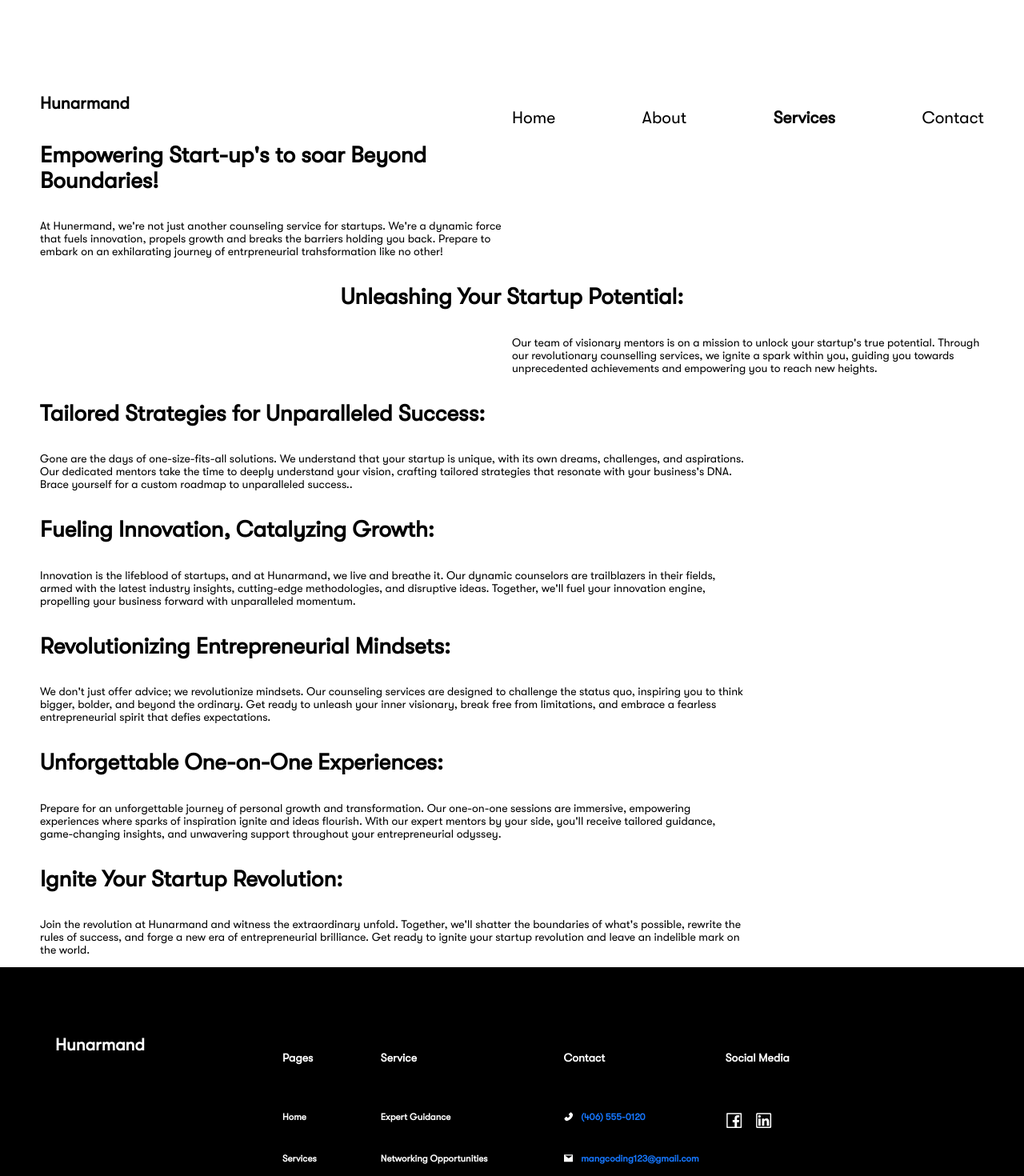
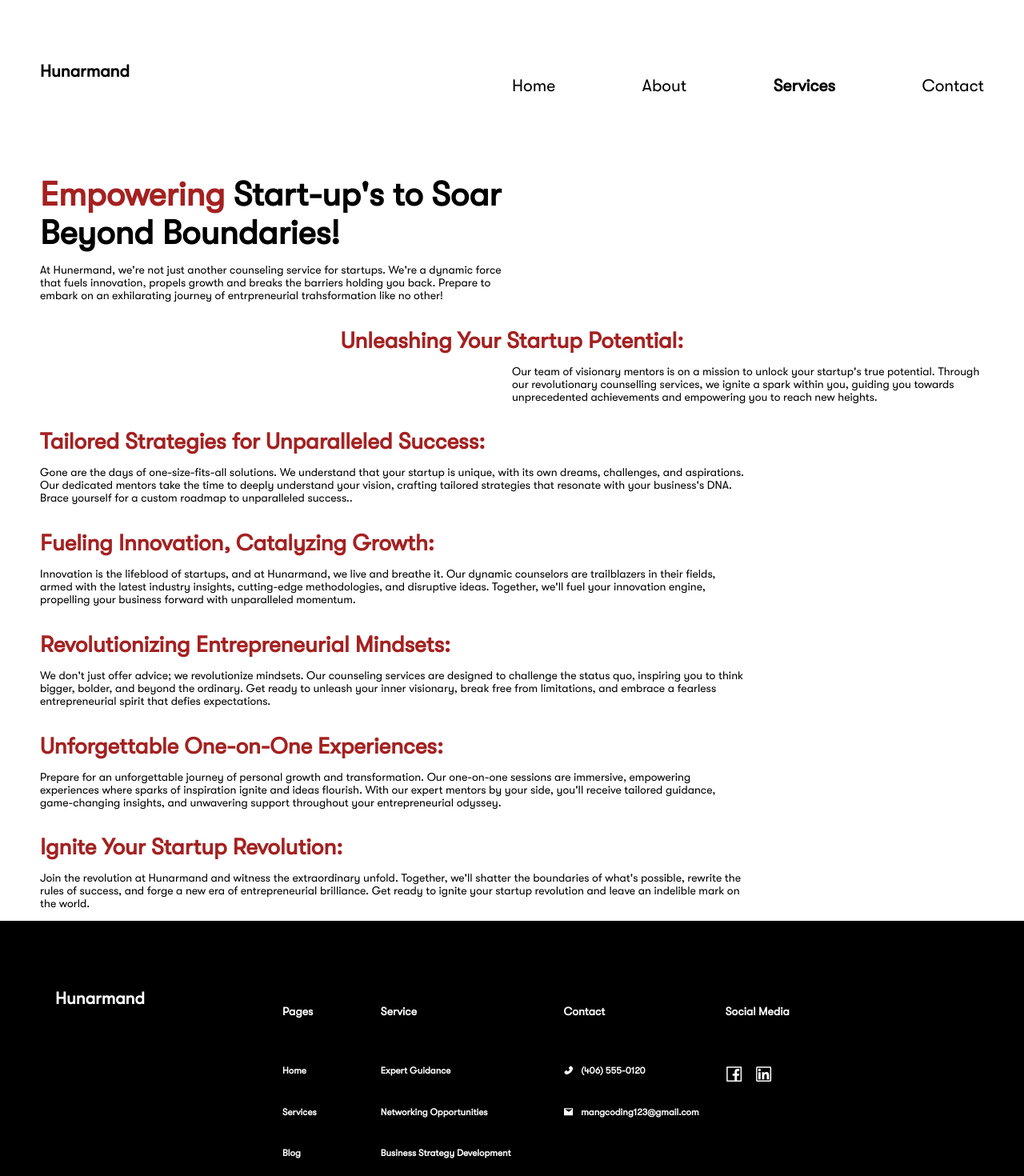
Before and after one commit to habiburehman/hunermand, a React (Create React App) app: page /services in a window 1280 px wide. Shown: the top 1470 px of the page at 80% size. Built offline with nearby package versions, Linux system fonts and the light colour scheme.

Commit message:
Removed styling from links in footer

```diff
--- a/src/components/Services.jsx
+++ b/src/components/Services.jsx
@@ -5,17 +5,22 @@ import styled from "styled-components";
 
 const Heading = styled.h1`
   text-align: ${({ align }) => align};
+  color: #a42121;
+  margin-bottom: 0px;
 `;
 
 export default function Services() {
   return (
-    <Row>
+    <Row style={{ marginTop: "100px" }}>
       <Col span={24}>
         <Section
           leftContent={
             <Row>
               <Col span={24}>
-                <h1>Empowering Start-up&apos;s to soar Beyond Boundaries!</h1>
+                <div style={{ fontSize: "42px", fontWeight: "bold" }}>
+                  <span style={{ color: "#A42121" }}>Empowering</span>{" "}
+                  Start-up&apos;s to Soar Beyond Boundaries!
+                </div>
               </Col>
               <Col span={24}>
                 <p>
--- a/src/components/common/Footer.jsx
+++ b/src/components/common/Footer.jsx
@@ -26,6 +26,11 @@ const MidsectionHeadings = styled.h4`
 
 const VerticalContainer = styled(Row)`
   flex-direction: column;
+`;
+
+const FooterLink = styled.a`
+  text-decoration: none;
+  color: #ffffff;
 `;
 
 export default function Footer() {
@@ -80,15 +85,17 @@ export default function Footer() {
               <Col>
                 <h5>
                   <PhoneFilled style={{ marginRight: "10px" }} />
-                  <a href="tel:406-555-0120">(406) 555-0120 </a>
+                  <FooterLink href="tel:406-555-0120">
+                    (406) 555-0120{" "}
+                  </FooterLink>
                 </h5>
               </Col>
               <Col>
                 <h5>
                   <MailFilled style={{ marginRight: "10px" }} />
-                  <a href="mailto:mangcoding123@gmail.com">
+                  <FooterLink href="mailto:mangcoding123@gmail.com">
                     mangcoding123@gmail.com
-                  </a>
+                  </FooterLink>
                 </h5>
               </Col>
             </VerticalContainer>
--- a/src/components/common/Header.jsx
+++ b/src/components/common/Header.jsx
@@ -27,7 +27,7 @@ export const Logo = ({ style }) => <h2 style={style}>Hunarmand</h2>;
 export default function Header() {
   const currentPath = useCurrentPath();
   return (
-    <Row justify="space-between" align="bottom" style={{ marginTop: "100px" }}>
+    <Row justify="space-between" align="bottom" style={{ marginTop: "60px" }}>
       <Col span={12}>
         <Logo />
       </Col>
@@ -37,7 +37,7 @@ export default function Header() {
             const key = Object.keys(route)[0];
             const value = route[key];
             return (
-              <Col>
+              <Col key={key}>
                 <MenuItems
                   to={value}
                   style={currentPath === value ? styles.active : undefined}
```
